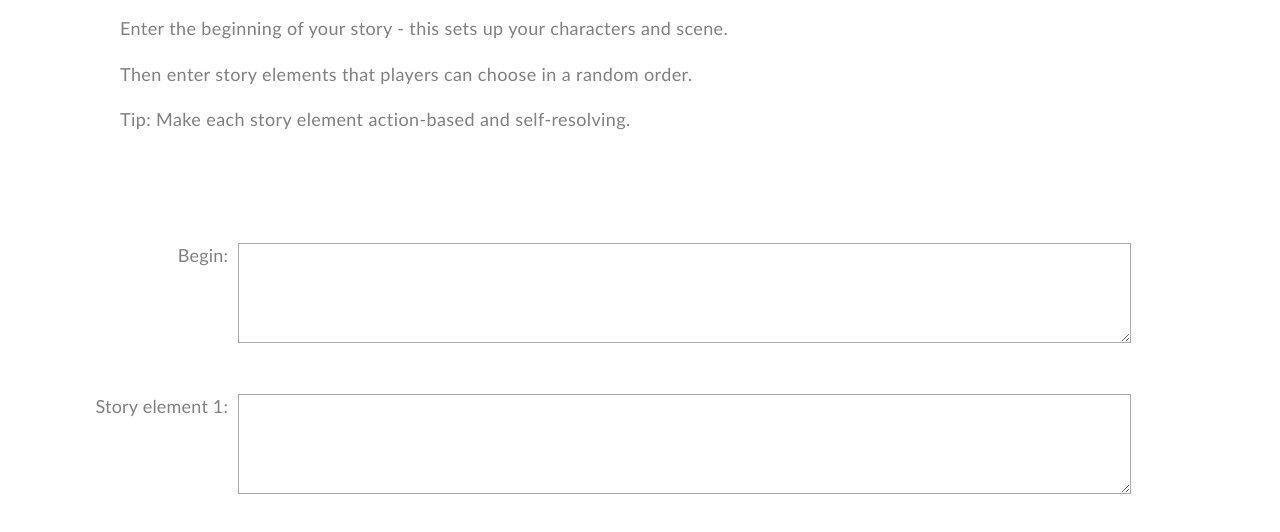
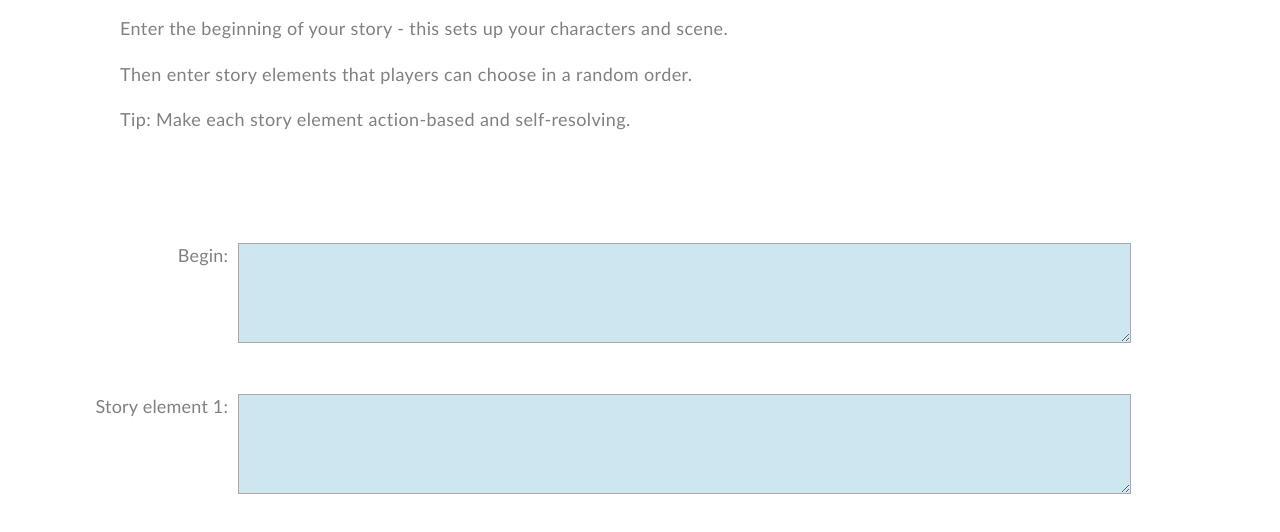
Before and after one commit to bsides44/bsides44.github.io, a React app: page / in a window 1280 px wide. Shown: the part 199-731 px from the top of the page. Built offline with nearby package versions, Linux system fonts and the light colour scheme.

Commit message:
added colour

```diff
--- a/src/box.css
+++ b/src/box.css
@@ -1,6 +1,6 @@
 /* top level arrangement */
 .page-wrapper {
-    padding: 100px 20px 20px
+    padding: 100px 20px 20px;
 }
 
 .row {
@@ -148,7 +148,7 @@ form textarea {
     border: 1px solid darkgrey;
     width: 80%;
     height: 100px;
-    /* overflow: scroll; */
+    background-color: #cee6ef;
 }
 
 form textarea:focus{
```
